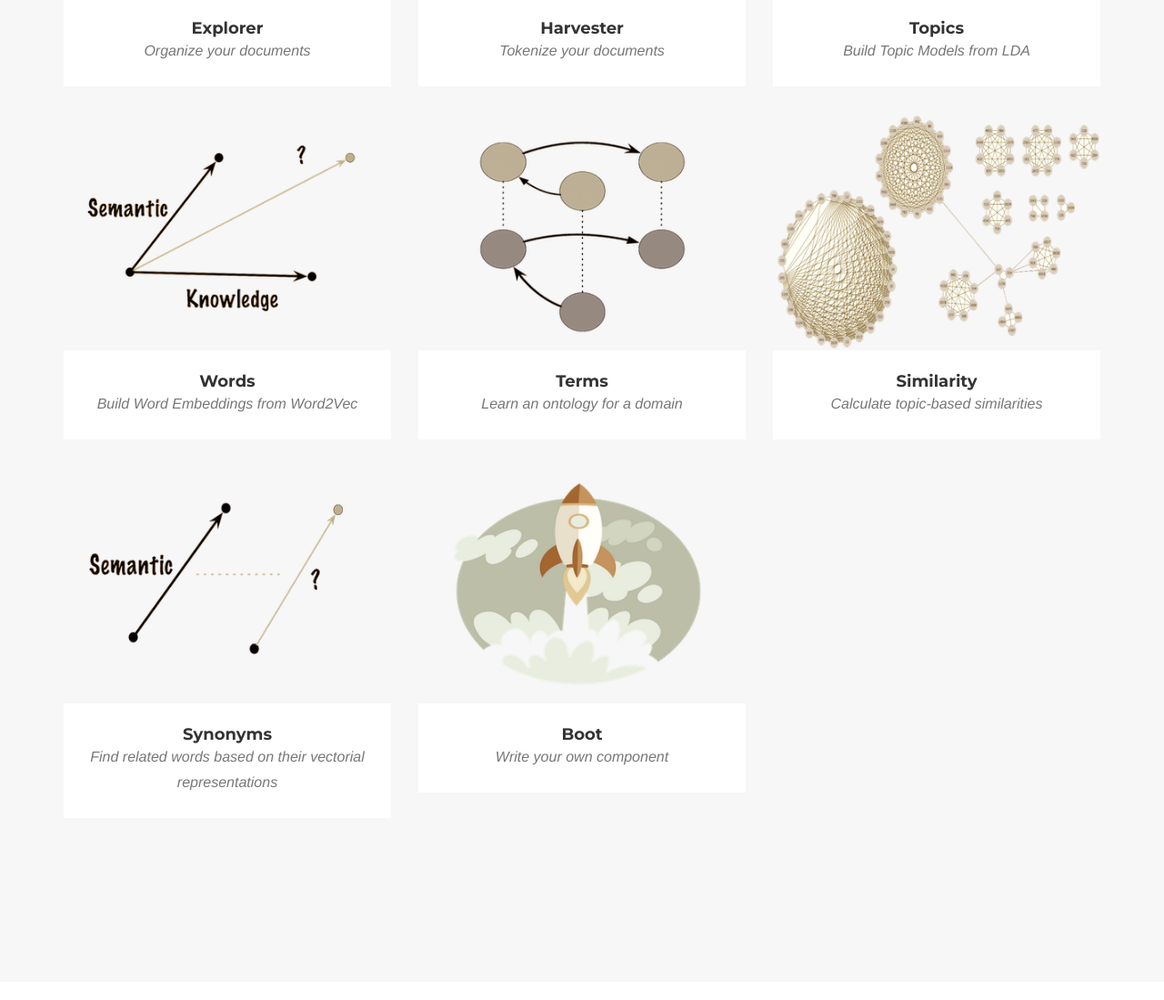
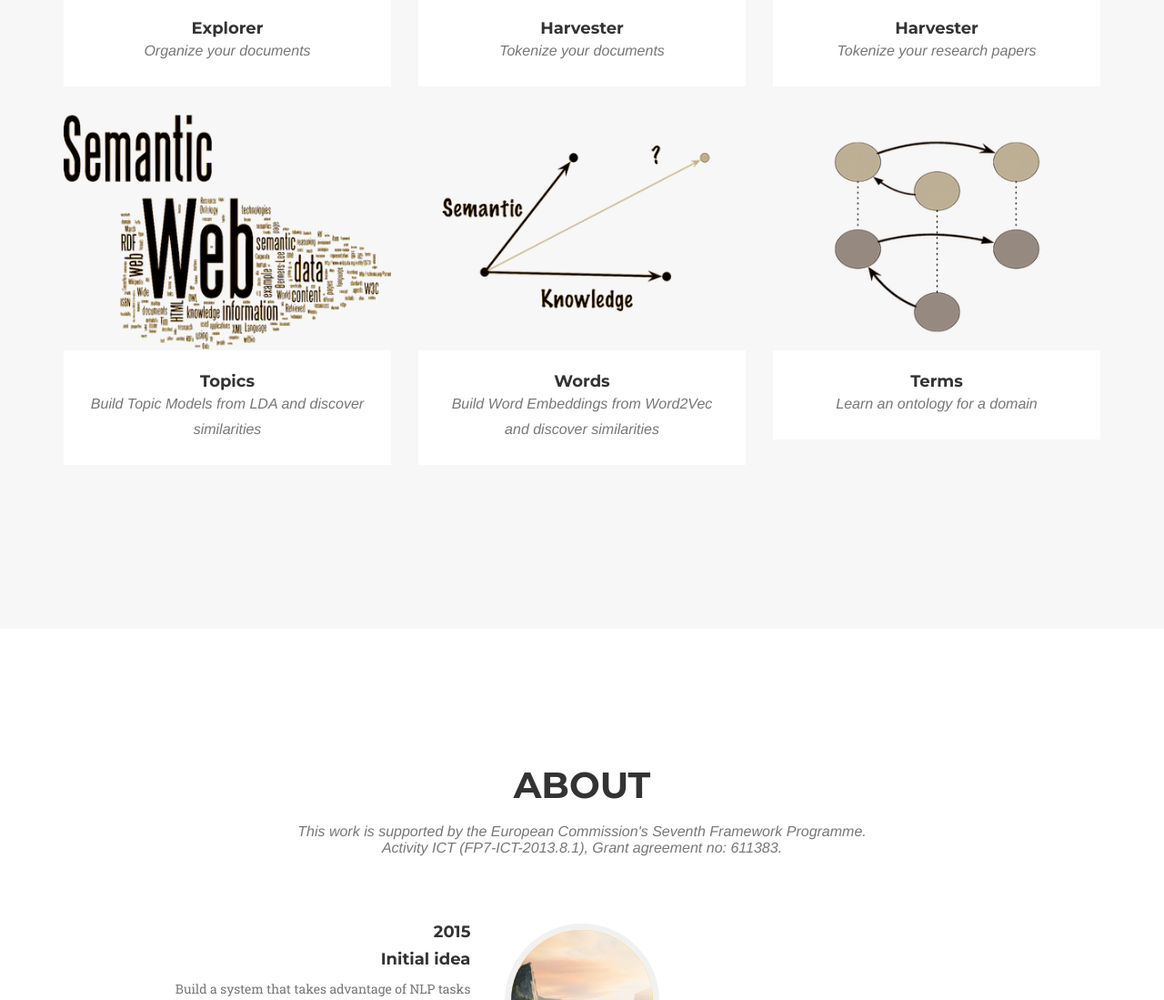
Before and after one commit to librairy/librairy.github.io, a plain HTML site: page index.html in a window 1280 px wide. Shown: the part 2103-3202 px from the top of the page at 91% size. Drawn offline with nearby package versions, Linux system fonts and the light colour scheme; a web font is replaced by a local one.

Commit message:
removed unused services

```diff
--- a/index.html
+++ b/index.html
@@ -189,6 +189,20 @@
                     </div>
                 </div>
                 <div class="col-md-4 col-sm-6 portfolio-item">
+                    <a href="https://github.com/librairy/harvester-research" class="portfolio-link" data-toggle="modal">
+                        <div class="portfolio-hover">
+                            <div class="portfolio-hover-content">
+                                <i class="fa fa-plus fa-3x"></i>
+                            </div>
+                        </div>
+                        <img src="img/services/harvest.png" class="img-responsive" alt="">
+                    </a>
+                    <div class="portfolio-caption">
+                        <h4>Harvester</h4>
+                        <p class="text-muted">Tokenize your research papers</p>
+                    </div>
+                </div>
+                <div class="col-md-4 col-sm-6 portfolio-item">
                     <a href="https://github.com/librairy/modeler-lda" class="portfolio-link" data-toggle="modal">
                         <div class="portfolio-hover">
                             <div class="portfolio-hover-content">
@@ -199,7 +213,7 @@
                     </a>
                     <div class="portfolio-caption">
                         <h4>Topics</h4>
-                        <p class="text-muted">Build Topic Models from LDA</p>
+                        <p class="text-muted">Build Topic Models from LDA and discover similarities</p>
                     </div>
                 </div>
                 <div class="col-md-4 col-sm-6 portfolio-item">
@@ -213,7 +227,7 @@
                     </a>
                     <div class="portfolio-caption">
                         <h4>Words</h4>
-                        <p class="text-muted">Build Word Embeddings from Word2Vec</p>
+                        <p class="text-muted">Build Word Embeddings from Word2Vec and discover similarities</p>
                     </div>
                 </div>
                 <div class="col-md-4 col-sm-6 portfolio-item">
@@ -228,48 +242,6 @@
                     <div class="portfolio-caption">
                         <h4>Terms</h4>
                         <p class="text-muted">Learn an ontology for a domain</p>
-                    </div>
-                </div>
-                <div class="col-md-4 col-sm-6 portfolio-item">
-                    <a href="https://github.com/librairy/comparator-jsd" class="portfolio-link" data-toggle="modal">
-                        <div class="portfolio-hover">
-                            <div class="portfolio-hover-content">
-                                <i class="fa fa-plus fa-3x"></i>
-                            </div>
-                        </div>
-                        <img src="img/services/sim-topics.png" class="img-responsive" alt="">
-                    </a>
-                    <div class="portfolio-caption">
-                        <h4>Similarity</h4>
-                        <p class="text-muted">Calculate topic-based similarities</p>
-                    </div>
-                </div>
-                <div class="col-md-4 col-sm-6 portfolio-item">
-                    <a href="https://github.com/librairy/comparator-cos" class="portfolio-link" data-toggle="modal">
-                        <div class="portfolio-hover">
-                            <div class="portfolio-hover-content">
-                                <i class="fa fa-plus fa-3x"></i>
-                            </div>
-                        </div>
-                        <img src="img/services/sim-words.png" class="img-responsive" alt="">
-                    </a>
-                    <div class="portfolio-caption">
-                        <h4>Synonyms</h4>
-                        <p class="text-muted">Find related words based on their vectorial representations</p>
-                    </div>
-                </div>
-                <div class="col-md-4 col-sm-6 portfolio-item">
-                    <a href="https://github.com/librairy/boot" class="portfolio-link" data-toggle="modal">
-                        <div class="portfolio-hover">
-                            <div class="portfolio-hover-content">
-                                <i class="fa fa-plus fa-3x"></i>
-                            </div>
-                        </div>
-                        <img src="img/services/boot.png" class="img-responsive" alt="">
-                    </a>
-                    <div class="portfolio-caption">
-                        <h4>Boot</h4>
-                        <p class="text-muted">Write your own component</p>
                     </div>
                 </div>
             </div>
```
Also changed, not shown: 1 other file.
